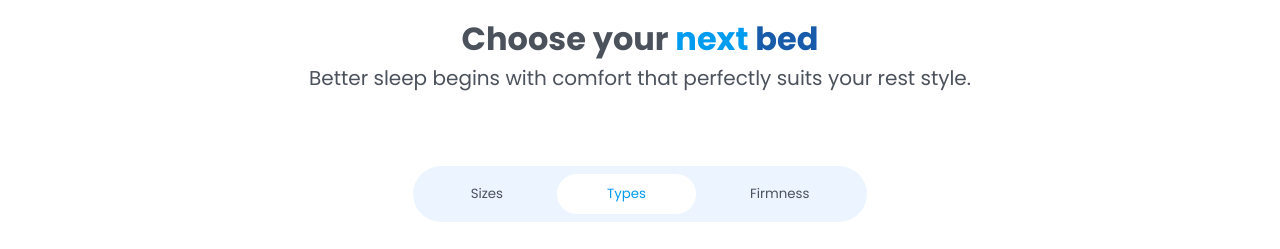
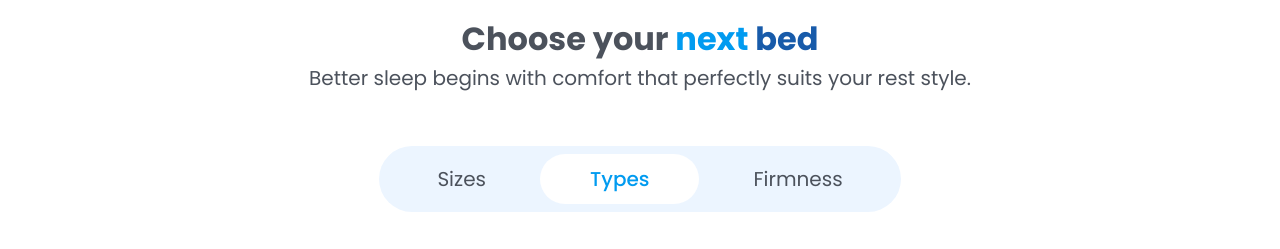
Before and after one commit to Kertsu/FE-Developer-Skill-Test-Abenson, a plain HTML site: page src/index.html in a window 1280 px wide. Shown: the top 249 px of the page. Drawn offline with Linux system fonts and the light colour scheme.

Commit message:
pixel perfect spacing

```diff
--- a/src/style.css
+++ b/src/style.css
@@ -53,6 +53,7 @@ a {
   align-items: center;
   justify-content: center;
   gap: 1.25rem;
+  padding-bottom: 2rem;
 }
 
 /* Products Section Header */
@@ -103,11 +104,14 @@ a {
   background-color: transparent;
   color: var(--primary-text);
   cursor: pointer;
+  font-weight: 400;
+  font-size: 14px;
 }
 
 .nav-tab-active {
   background-color: var(--white);
   color: var(--secondary);
+  font-weight: 500;
 }
 
 /* Product Grid */
@@ -240,13 +244,17 @@ a {
 
   .nav-tab {
     padding: 10px 50px;
+    font-size: 20px;
   }
 
   .products-section {
     padding-inline: 3rem;
     max-width: 1440px;
     margin: 0 auto;
+    padding-bottom: 0;
+    gap: 0;
   }
+
   .product-grid {
     grid-template-columns: repeat(3, 1fr);
   }
@@ -327,7 +335,7 @@ a {
     transition: transform 0.35s ease;
   }
 
-  .skeleton-card{
+  .skeleton-card {
     height: 300px;
     width: 100%;
   }
```
